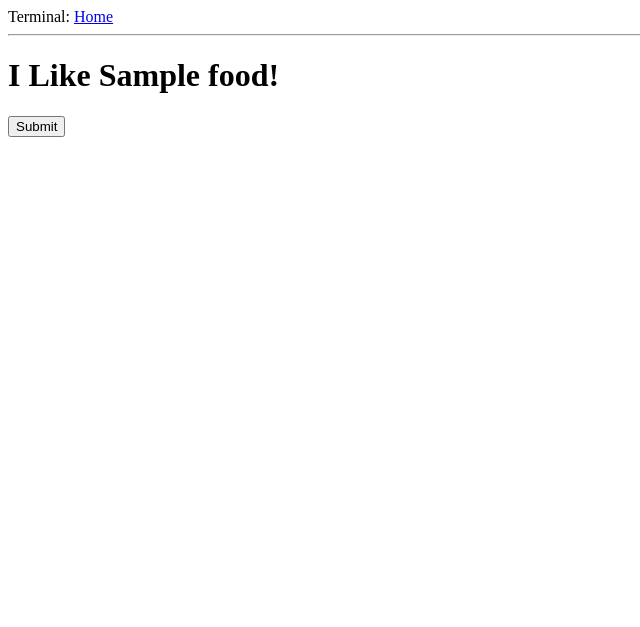
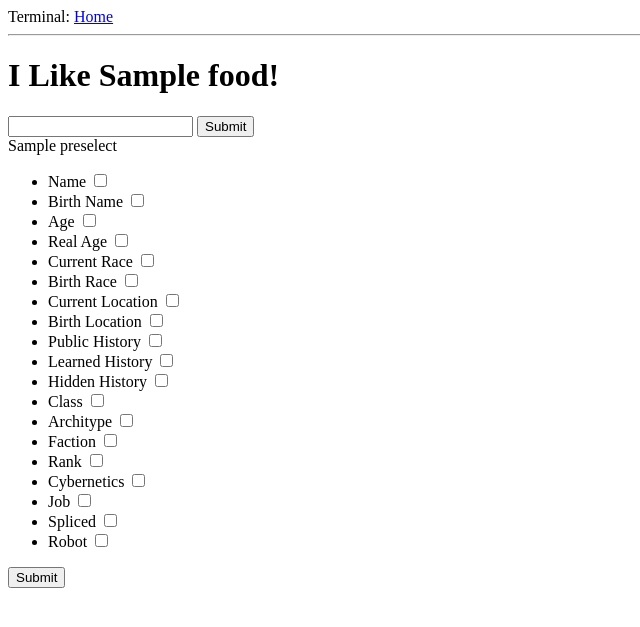
Before and after one commit to I-Like-Me/terminal_news_3.0, a Flask app: template app/templates/index.html in a window 1280 px wide. Shown: the top 627 px of the page, without its empty margins (0-640 px from the left). Run offline with Flask 3, Linux system fonts and the light colour scheme; tables that the repository leaves empty hold one stand-in row (values such as "Sample post"); the template is opened without the code that fills it: values that come from a table or form of the project are taken from there, most other values are stand-ins (such as "Sample title", 1, 10 or a date in 2020); parts of the project's set-up code (start-up, migrations or seed data) failed here and were passed over.

Commit message:
topic forms with preselect added

```diff
--- a/app/main/forms.py
+++ b/app/main/forms.py
@@ -1,21 +1,37 @@
 from flask_wtf import FlaskForm
 from wtforms import TextAreaField, SubmitField, SelectField, SelectMultipleField, widgets
 from wtforms.validators import Length, DataRequired
+from wtforms_alchemy import QuerySelectMultipleField
 
 
 # SelectFeild used to pick Class.
 class PickCls(FlaskForm):
-    app = SelectField('Class', choices=[], validators=[DataRequired()])
+    cls = SelectField('Class', choices=[], validators=[DataRequired()])
     submit = SubmitField('Submit')
 
 # SelectFeild used to pick Subject.
 class PickSubject(FlaskForm):
-    app = SelectField('Subject', choices=[], validators=[DataRequired()])
+    subject = SelectField('Subject', choices=[], validators=[DataRequired()])
     submit = SubmitField('Submit')
 
+
+class MultiCheckboxField(SelectMultipleField):
+    widget = widgets.ListWidget(html_tag='ul', prefix_label=True)
+    option_widget = widgets.CheckboxInput()
+
 class PickTopics(FlaskForm):
-    app = SelectField('topics', choices=[], validators=[DataRequired()])
+    topics = MultiCheckboxField('topics', choices=[
+        ('char_name', 'Name'), ('birth_name', 'Birth Name'), ('age', 'Age'),
+        ('real_age', 'Real Age'), ('cur_race', 'Current Race'), ('birth_race', 'Birth Race'),
+        ('cur_loc', 'Current Location'), ('birth_loc', 'Birth Location'),
+        ('public_history', 'Public History'), ('learned_history', 'Learned History'),
+        ('hidden_history', 'Hidden History'), ('cls', 'Class'), ('arch', 'Architype'),
+        ('faction', 'Faction'), ('rank', 'Rank'), ('cybernetics', 'Cybernetics'),
+        ('job', 'Job'), ('spliced', 'Spliced'), ('robot', 'Robot')])
     submit = SubmitField('Submit')
+
+class PickNPCs(FlaskForm):
+    npcs = QuerySelectMultipleField("NPCs")
 
 class AddWeapon(FlaskForm):
     description = TextAreaField('Content', validators=[Length(min=0, max=140)])
--- a/app/templates/index.html
+++ b/app/templates/index.html
@@ -4,7 +4,14 @@
     <h1>I Like {{ content.food }}!</h1>
 
     <form method="POST" actions="/">
-        {{ form.csrf_token }}
+        {{ npc_form.csrf_token }}
+        {{ npc_form.npcs }}
+        <button>Submit</button>
+    </form>
+    {{ preselect }}
+    <form method="POST" actions="/">
+        {{ topic_form.csrf_token }}
+        {{ topic_form.topics }}
         <button>Submit</button>
     </form>
 {% endblock %}
```
Also changed, not shown: app/main/routes.py (+21 -6 lines), app/models.py (+9 -1 lines).
